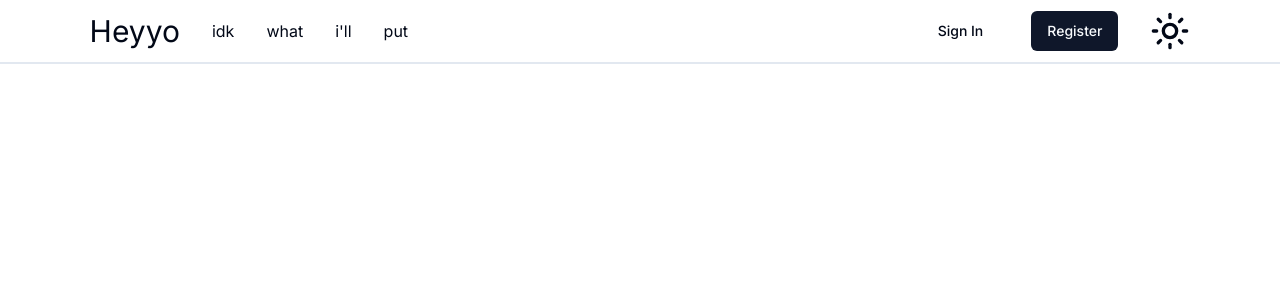
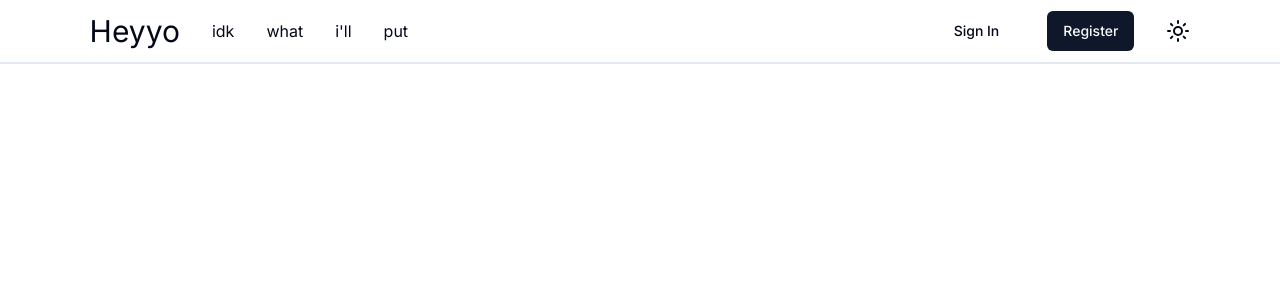
Before and after one commit to JusJira/10days-project-2023, a Next.js app: page / in a window 1280 px wide. Shown: the top 300 px of the page. Built offline with nearby package versions, Linux system fonts and the light colour scheme.

Commit message:
fix: reduce theme picker size

```diff
--- a/app/globals.css
+++ b/app/globals.css
@@ -16,7 +16,7 @@
     --primary: 222.2 47.4% 11.2%;
     --primary-foreground: 210 40% 98%;
 
-    /* --primary: 271.5 81.3% 55.9% */
+/* --primary: 271.5 81.3% 55.9% */
 
     --secondary: 210 40% 96.1%;
     --secondary-foreground: 222.2 47.4% 11.2%;
--- a/components/Navbar.tsx
+++ b/components/Navbar.tsx
@@ -43,10 +43,13 @@ const Navbar = () => {
           </ul>
 
           {/* Account Navigation */}
-          <div className="flex space-x-8">
+          <div className="flex space-x-8 align-middle">
             <Link href="/login"><Button variant="ghost">Sign In</Button></Link>
             <Link href="/register"><Button>Register</Button></Link>
-            <ModeToggle />
+            <div className="grid w-full content-center">
+              <ModeToggle />
+            </div>
+
 
           </div>
 
--- a/components/ui/button.tsx
+++ b/components/ui/button.tsx
@@ -23,7 +23,7 @@ const buttonVariants = cva(
         default: "h-10 px-4 py-2",
         sm: "h-9 rounded-md px-3",
         lg: "h-11 rounded-md px-8",
-        icon: "h-10 w-10",
+        icon: "h-6 w-6",
       },
     },
     defaultVariants: {
--- a/components/ui/dark-mode-toggle.tsx
+++ b/components/ui/dark-mode-toggle.tsx
@@ -12,11 +12,11 @@ export function ModeToggle() {
 
 
   return (<>
-    <Button variant = 'ghost' size = 'icon' className="background transition-all duration-1000 block dark:hidden " onClick = {()=> {setTheme('dark')}}>
-    <Sun className="h-10 w-10 rotate-0  dark:-rotate-90 " />
+    <Button variant = 'ghost' size = 'icon' className="background transition-all duration-300 block dark:hidden " onClick = {()=> {setTheme('dark')}}>
+    <Sun className="h-6 w-6 rotate-0  dark:-rotate-90 " />
     </Button>
-    <Button variant = 'ghost' size = 'icon' className="background transition-all duration-1000 hidden dark:block " onClick = {()=> {setTheme('light')}}>
-    <Moon className="h-10 w-10 rotate-90  dark:rotate-0  " />
+    <Button variant = 'ghost' size = 'icon' className="background transition-all duration-300 hidden dark:block " onClick = {()=> {setTheme('light')}}>
+    <Moon className="h-6 w-6 rotate-90  dark:rotate-0  " />
     </Button>
     </>
   )
```
